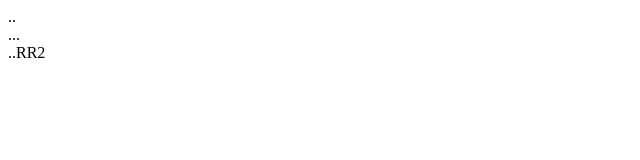
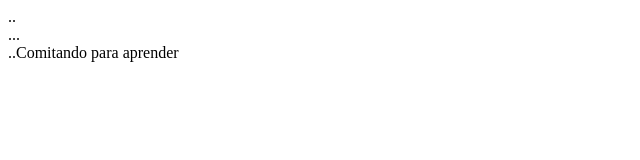
Before and after one commit to RodrigoDev25/desktop-app-electron, an Electron app: page index.html in a window 1280 px wide. Shown: the whole page, without its empty margins (0-640 px from the left). Drawn offline with Linux system fonts and the light colour scheme.

Commit message:
Comitando para aprender

```diff
--- a/index.html
+++ b/index.html
@@ -8,6 +8,6 @@
 <body>
     <header>.. </header>
     <main> ...</main>
-    <footer> ..RR2</footer>
+    <footer> ..Comitando para aprender</footer>
 </body>
 </html>
```
